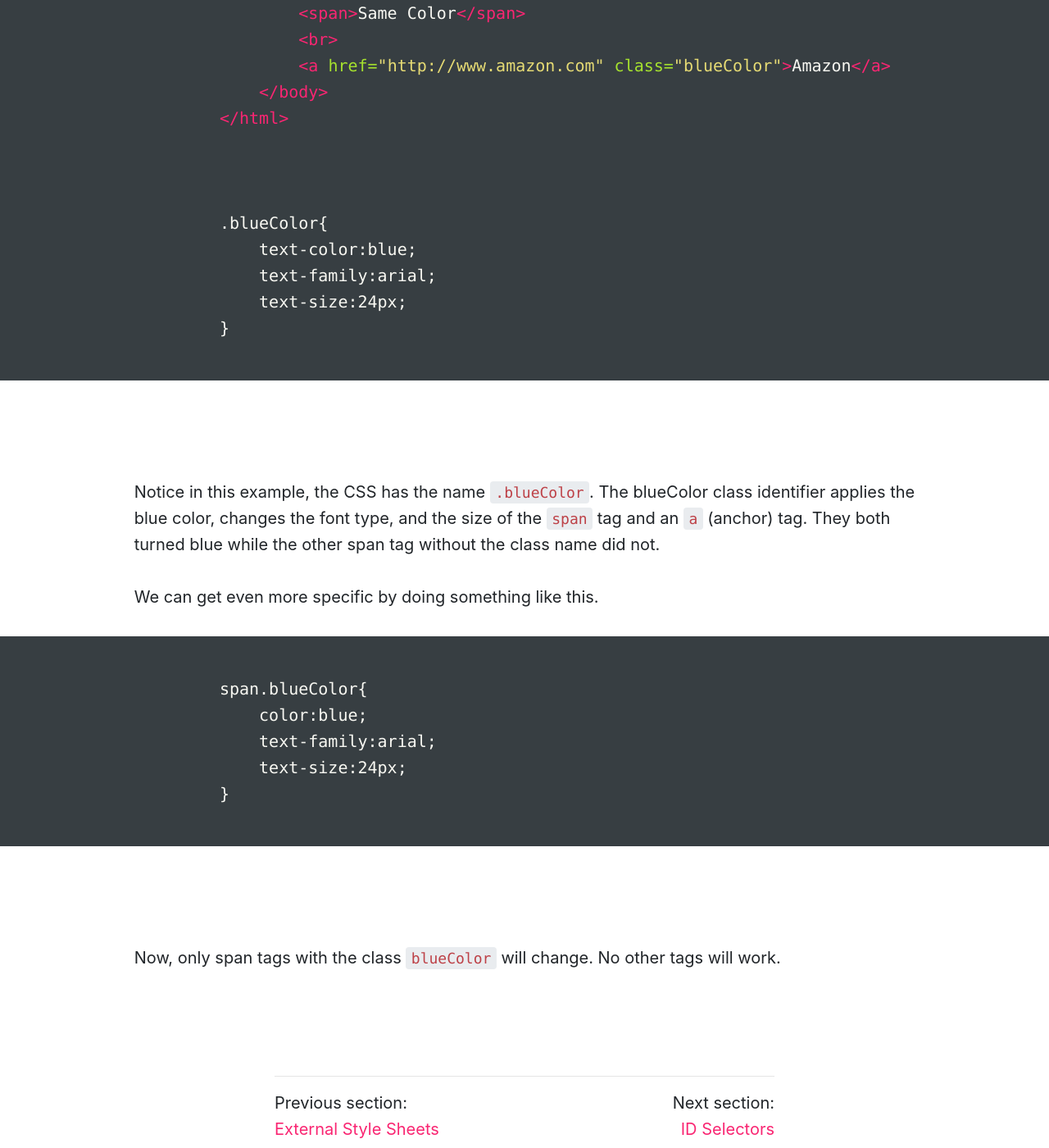
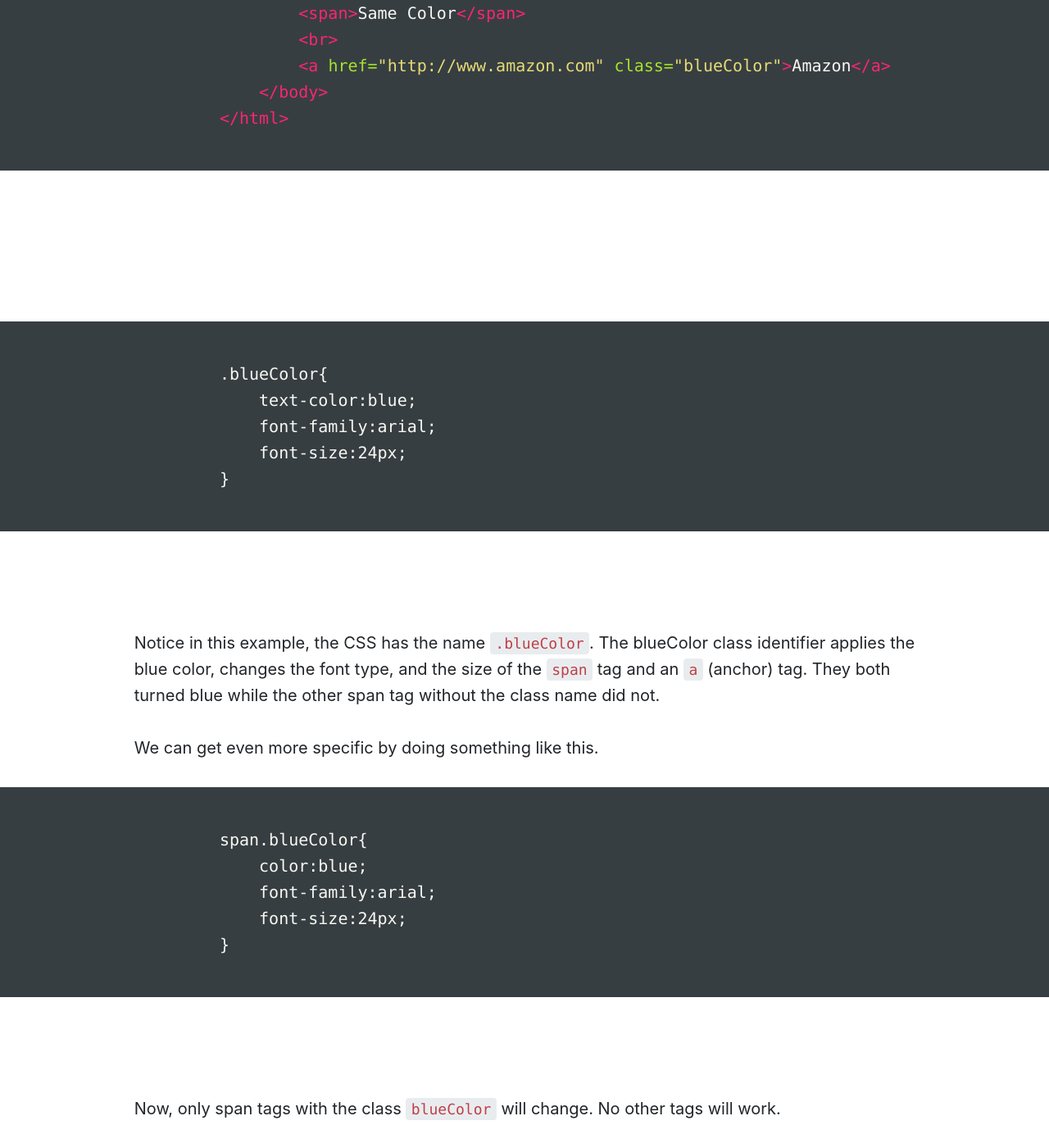
Before and after one commit to Montana-Media-Arts/creative-coding-1-Fall2019, a Jekyll site: the page built from modules/week-7/_posts/2017-01-07-class-selectors.md, in a window 1280 px wide and 1400 px high, scrolled down 1173 px. Shown: the whole window at 82% size. Built offline with Jekyll 4.4.1, drawn with Linux system fonts in a browser that asks for light colours; nearby versions of some CDN libraries; a script that is not in the unit is left out.

Commit message:
updated styles and video

````diff
--- a/modules/week-7/_posts/2017-01-07-class-selectors.md
+++ b/modules/week-7/_posts/2017-01-07-class-selectors.md
@@ -27,12 +27,12 @@ Here's an example of an HTML page.
         </body>
     </html>
 ```
-
+<br>
 ```html
     .blueColor{
         text-color:blue;
-        text-family:arial;
-        text-size:24px;
+        font-family:arial;
+        font-size:24px;
     }
 ```
 
@@ -43,8 +43,8 @@ We can get even more specific by doing something like this.
 ```html
     span.blueColor{
         color:blue;
-        text-family:arial;
-        text-size:24px;
+        font-family:arial;
+        font-size:24px;
     }
 ```
 
````
Also changed, not shown: modules/week-7/_posts/2017-01-04-adding-css.md (+2 -0 lines), modules/week-7/_posts/2017-01-05-embeded-styles.md (+1 -0 lines), modules/week-7/_posts/2017-01-06-external-style-sheet.md (+3 -0 lines).
